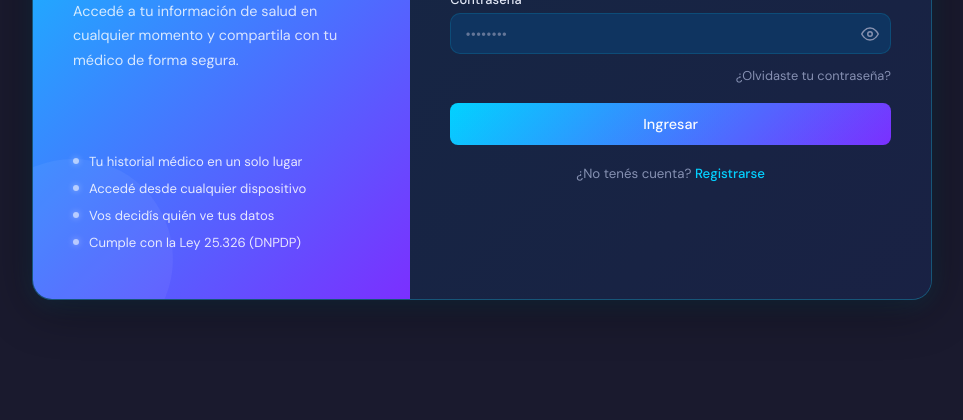
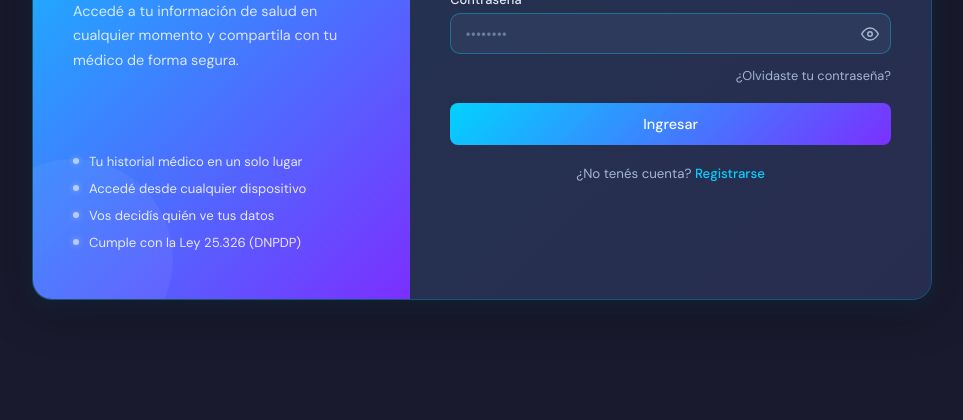
Before and after one commit to FedeSanchez79/MedicData, a website: page public/index.html in a window 1280 px wide. Shown: the part 380-800 px from the top of the page, without its empty margins (158-1121 px from the left). Drawn offline with Linux system fonts and the light colour scheme.

Commit message:
mas claros los formularios

```diff
--- a/public/css/style.css
+++ b/public/css/style.css
@@ -6,13 +6,13 @@
 
 :root {
   --bg-primary:   #1a1a2e;
-  --bg-surface:   #16213e;
-  --bg-surface-2: #0f3460;
+  --bg-surface:   #252d4a;
+  --bg-surface-2: #2e3a5c;
   --accent-cyan:   #00d4ff;
   --accent-violet: #7b2fff;
   --text-primary:  #e8eaf6;
-  --text-secondary: #8892b0;
-  --border: rgba(0, 212, 255, 0.15);
+  --text-secondary: #a8b8d0;
+  --border: rgba(0, 212, 255, 0.35);
   --error:      #ff4d6d;
   --error-bg:   rgba(255, 77, 109, 0.1);
   --exito:      #00ff88;
@@ -177,8 +177,8 @@ textarea:focus {
 }
 input::placeholder,
 textarea::placeholder {
-  color: var(--text-secondary);
-  opacity: 0.7;
+  color: #6a7f9a;
+  opacity: 1;
 }
 select option {
   background: var(--bg-surface-2);
@@ -779,8 +779,8 @@ form {
 
 /* ── CARDS ─────────────────────────────────── */
 .card {
-  background: #1e2a4a;
-  border: 1px solid rgba(0, 212, 255, 0.25);
+  background: var(--bg-surface);
+  border: 1px solid rgba(0, 212, 255, 0.35);
   border-radius: 12px;
   padding: 1.5rem;
   box-shadow: 0 4px 24px rgba(0, 212, 255, 0.12);
```
